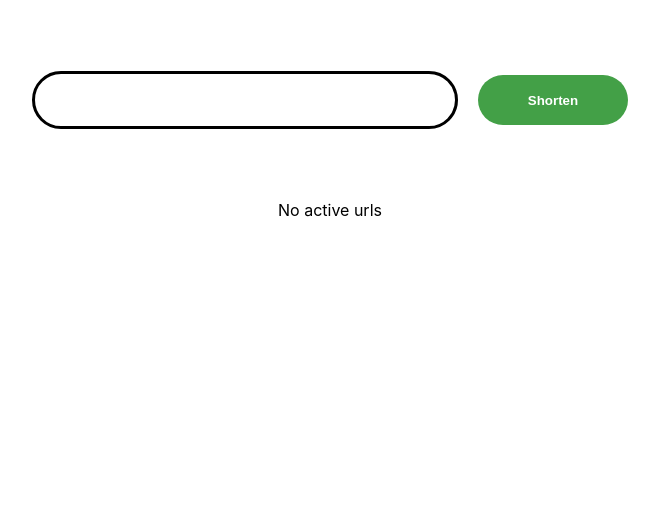
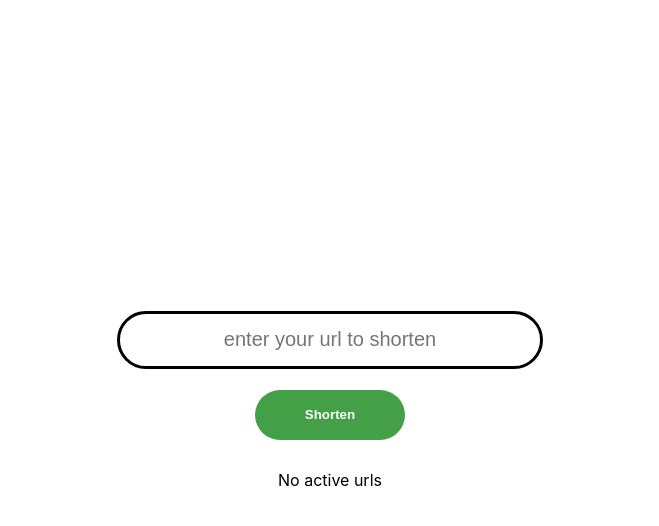
Before and after one commit to robertkibet/urls-shortener-cra, a React (Create React App) app: page / in a window 1280 px wide. Shown: the top 526 px of the page, without its empty margins (310-969 px from the left). Built offline with nearby package versions, Linux system fonts and the light colour scheme.

Commit message:
add tinyurl shortener and cleanup layout and links history

```diff
--- a/package.json
+++ b/package.json
@@ -24,6 +24,7 @@
     "react-scripts": "4.0.3",
     "redux": "^4.1.2",
     "redux-persist": "^6.0.0",
+    "tinyurl": "^1.1.7",
     "typescript": "^4.1.2",
     "web-vitals": "^1.0.1",
     "yup": "^0.32.11"
--- a/src/Layout/styles.tsx
+++ b/src/Layout/styles.tsx
@@ -8,16 +8,13 @@ export const MainLayout = styled.div`
   box-sizing: border-box;
 `;
 export const Container = styled.div`
-  display: block;
   max-width: 1440px;
   width: 100%;
   box-sizing: border-box;
   padding: 0 20px;
-
-  @media (max-width: 600px) {
-    display: grid;
-    grid-template-rows: 200px 1fr;
-    justify-items: center;
-    align-items: center;
-  }
+  display: flex;
+  justify-content: center;
+  align-items: center;
+  flex-direction: column;
+  gap: 30px;
 `;
--- a/src/Screens/UrlShortener/index.tsx
+++ b/src/Screens/UrlShortener/index.tsx
@@ -3,11 +3,11 @@ import React from 'react';
 import { Formik, Form, FormikHelpers } from 'formik';
 import { useDispatch } from 'react-redux';
 import * as Yup from 'yup';
-// import { BitlyClient } from 'bitly-react';
+
+// https://www.npmjs.com/package/tinyurl
+import TinyURL from 'tinyurl';
 import { Wrapper, SubmitButton, InputWrapper, Input } from './styles';
 import IS_ADDING_HISTORY from '../../Reducers/actions';
-// leaving this token here for now, very much discourage. Using it for demo only ;)
-// const bitly = new BitlyClient('d9a10e57e45b27fec4c3d4451afa2896c3f6f9c2', {});
 
 interface Values {
   urlInput: string;
@@ -34,12 +34,12 @@ const UrlShortener: React.FC = () => {
 
   const handleFormSubmit: any = async (values: Values, { setSubmitting, resetForm }: FormikHelpers<Values>) => {
     try {
-      // const shortUrl = await bitly.shorten(values.urlInput);
+      const shortUrl = await TinyURL.shorten(values.urlInput);
       dispatch({
         type: IS_ADDING_HISTORY,
         payload: {
           url: values.urlInput,
-          shortUrl: '',
+          shortUrl,
         },
       });
       setSubmitting(false);
@@ -64,7 +64,14 @@ const UrlShortener: React.FC = () => {
         <Form onSubmit={handleSubmit}>
           <Wrapper>
             <InputWrapper error={!!errors?.urlInput}>
-              <Input id="urlInput" name="urlInput" value={values.urlInput} onChange={handleChange} onBlur={handleBlur} />
+              <Input
+                placeholder="enter your url to shorten"
+                id="urlInput"
+                name="urlInput"
+                value={values.urlInput}
+                onChange={handleChange}
+                onBlur={handleBlur}
+              />
               {errors?.urlInput && <span>{errors.urlInput}</span>}
             </InputWrapper>
             <SubmitButton disabled={isSubmitting || !!errors?.urlInput} title="Shorten" type="submit" />
--- a/src/Screens/UrlShortener/styles.tsx
+++ b/src/Screens/UrlShortener/styles.tsx
@@ -5,17 +5,12 @@ import Button from '../../Components/Button';
 import themeColors from '../../Theme';
 
 export const Wrapper = styled.div`
-  height: 200px;
+  height: 130px;
   width: 100%;
-  display: flex;
-  flex-wrap: wrap;
-  justify-content: center;
+  display: grid;
+  grid-template-row: 1fr 1fr;
+  justify-items: center;
   align-items: center;
-
-  @media (max-width: 600px) {
-    align-items: end;
-    height: 150px;
-  }
   @media (min-width: 600px) {
     gap: 20px;
   }
--- a/src/Screens/UrlsListing/index.tsx
+++ b/src/Screens/UrlsListing/index.tsx
@@ -15,7 +15,7 @@ const UrlListing: React.FC<UrlHistoryProps> = ({ urlHistory }) => {
         {urlHistory?.length > 0 ? (
           urlHistory?.map((item: any) => (
             <CopyToClipboard text={item?.shortUrl || item?.url} onCopy={() => alert('copied')}>
-              <LinkWrapper title={item?.url} key={Math.random()} />
+              <LinkWrapper title={item?.shortUrl || item?.url} key={Math.random()} />
             </CopyToClipboard>
           ))
         ) : (
```
Also changed, not shown: 1 other file (tests, documents, lock files or other folders).
